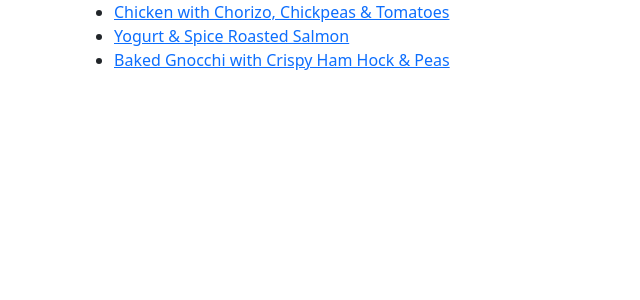
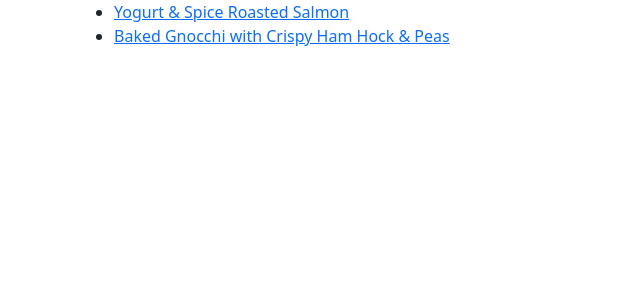
Before and after one commit to r1ch/recipes, a Jekyll site: the page built from index.html, in a window 1280 px wide. Shown: the top 300 px of the page, without its empty margins (0-640 px from the left). Built offline with Jekyll 4.4.1, drawn with Linux system fonts in a browser that asks for light colours.

Commit message:
Update weekly dinner recipes

```diff
--- a/_data/mealie.yml
+++ b/_data/mealie.yml
@@ -1,6 +1,3 @@
-- date: 2026-02-23
-  title: Chicken with Chorizo, Chickpeas & Tomatoes
-  link: https://tiny-chicken.pikapod.net/g/home/shared/r/75c16072-698e-4aae-bbc0-cd6720d6469c
 - date: 2026-02-24
   title: Yogurt & Spice Roasted Salmon
   link: https://tiny-chicken.pikapod.net/g/home/shared/r/2b5f5d19-3ce0-413d-861c-4dbf0d41cd0a
```
